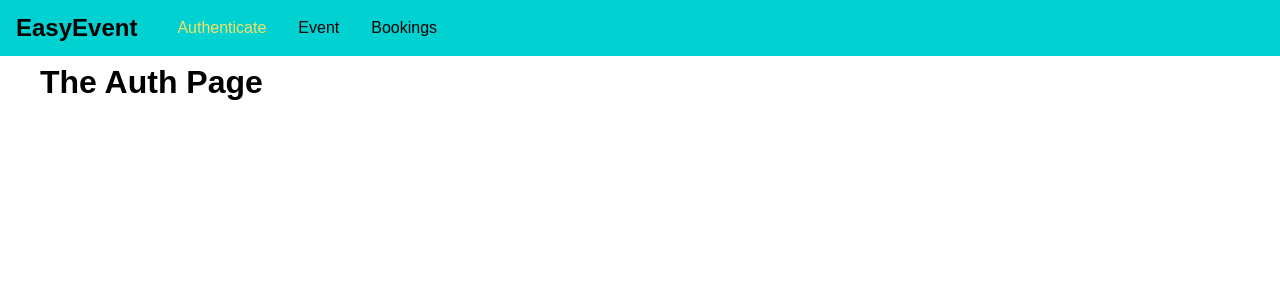
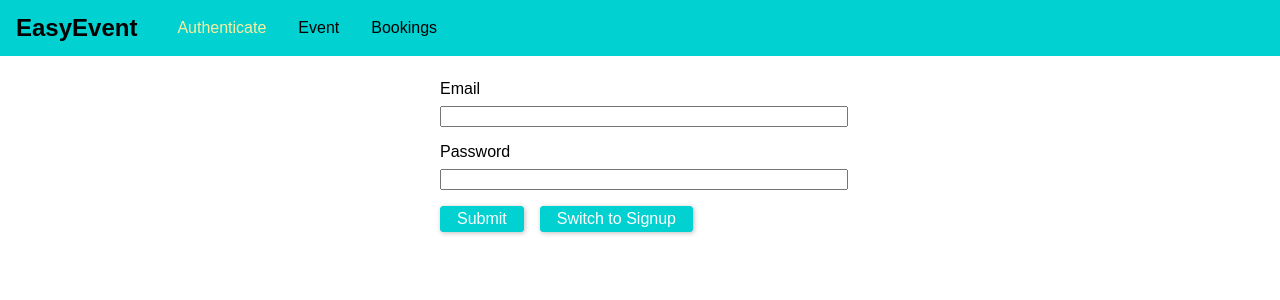
Before and after one commit to wsaffran/graphql-react-event-booking, a React (Create React App) app in the folder frontend/: page /auth in a window 1280 px wide. Shown: the top 300 px of the page. Built offline with nearby package versions, Linux system fonts and the light colour scheme.

Commit message:
connect api

```diff
--- a/frontend/src/components/Navigation/MainNavigation.css
+++ b/frontend/src/components/Navigation/MainNavigation.css
@@ -38,5 +38,5 @@
 .main-navigation__items a:hover,
 .main-navigation__items a:active,
 .main-navigation__items a.active {
-  color: #f8e264;
+  color: #fdefa0;
 }
--- /dev/null
+++ b/frontend/src/pages/Auth.css
@@ -0,0 +1,37 @@
+.auth-form {
+  width: 25rem;
+  max-width: 80%;
+  margin: 5rem auto;
+}
+
+.form-control label,
+.form-control input {
+  width: 100%;
+  display: block;
+}
+
+.form-control label {
+  margin-bottom: 0.5rem;
+}
+
+.form-control {
+  margin-bottom: 1rem;
+}
+
+.form-actions button {
+  background: #01d1d1;
+  font: inherit;
+  border: 1px solid #01d1d1;
+  border-radius: 3px;
+  padding: 0.2rem 1rem;
+  margin-right: 1rem;
+  box-shadow: 1px 1px 5px rgba(0, 0, 0, 0.26);
+  color: white;
+  cursor: pointer;
+}
+
+.form-actions button:hover,
+.form-actions button:active {
+  background: #01a7a7;
+  border-color: #01a7a7;
+}
--- a/frontend/src/pages/Auth.js
+++ b/frontend/src/pages/Auth.js
@@ -1,9 +1,97 @@
 import React, { Component } from 'react'
 
+import './Auth.css'
+
 class AuthPage extends Component {
+  state = {
+    isLogin: true
+  }
+
+  constructor(props) {
+    super(props)
+    this.emailEl = React.createRef()
+    this.passwordEl = React.createRef()
+  }
+
+  switchModeHandler = () => {
+    this.setState(prevState => {
+      return { isLogin: !prevState.isLogin }
+    })
+  }
+
+  submitHandler = (event) => {
+    event.preventDefault()
+    const email = this.emailEl.current.value
+    const password = this.passwordEl.current.value
+
+    if (email.trim().length === 0 || password.trim().length === 0) {
+      return
+    }
+
+    let requestBody = {
+      query: `
+        query {
+          login(email: "${email}", password: "${password}") {
+            userId
+            token
+            tokenExpiration
+          }
+        }
+      `
+    }
+
+    if (!this.state.isLogin) {
+      requestBody = {
+        query: `
+          mutation {
+            createUser(userInput: {email: "${email}", password: "${password}"}) {
+              _id
+              email
+            }
+          }
+        `
+      }
+    }
+
+    fetch('http://localhost:8000/graphql', {
+      method: 'POST',
+      body: JSON.stringify(requestBody),
+      headers: {
+        'Content-Type': 'application/json'
+      }
+    })
+    .then(res => {
+      if (res.status !== 200 && res.status!== 201) {
+        throw new Error('Failed')
+      }
+      return res.json()
+    })
+    .then(resData => {
+      console.log(resData)
+    })
+    .catch(err => {
+      console.log(err)
+    })
+  }
+
   render() {
     return (
-      <h1>The Auth Page</h1>
+      <form className="auth-form" onSubmit={this.submitHandler}>
+        <div className="form-control">
+          <label htmlFor="email">Email</label>
+          <input type="email" id="email" ref={this.emailEl} />
+        </div>
+        <div className="form-control">
+          <label htmlFor="password">Password</label>
+          <input type="password" id="password" ref={this.passwordEl} />
+        </div>
+        <div className="form-actions">
+          <button type="submit">Submit</button>
+          <button type="button" onClick={this.switchModeHandler}>
+            Switch to {this.state.isLogin ? 'Signup' : 'Login'}
+          </button>
+        </div>
+      </form>
     )
   }
 }
```
Also changed, not shown: 1 other file (tests, documents, lock files or other folders).
